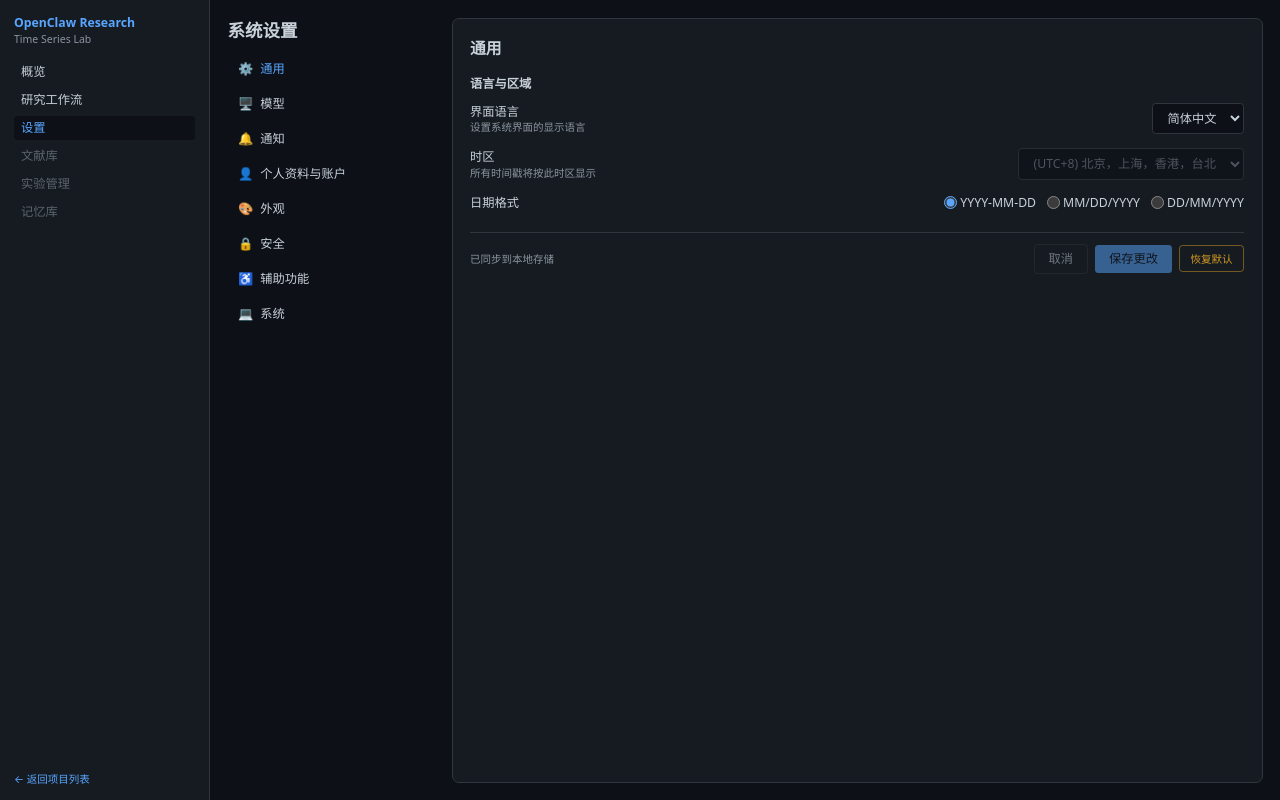
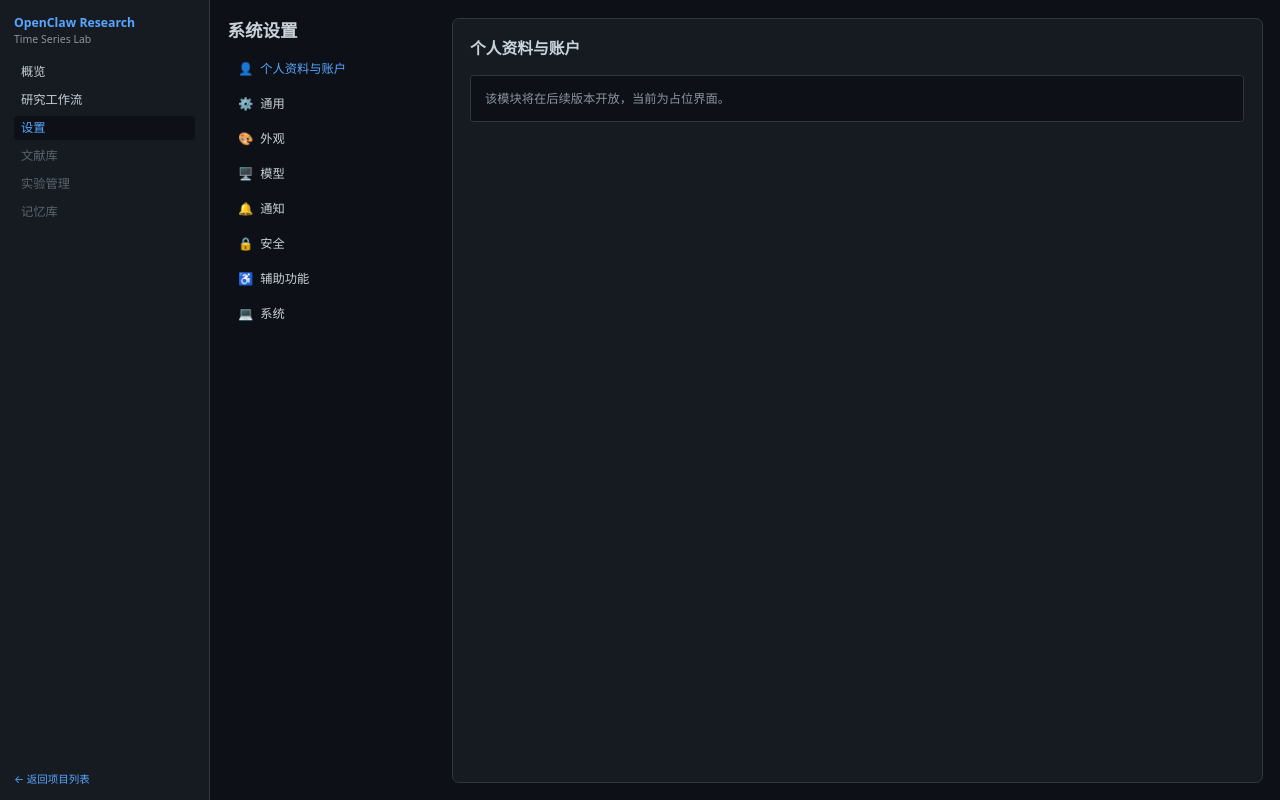
Before and after one commit to silence-breaker/ResearchClaw, a React (Vite) app in the folder researchclaw/web/: page /app/settings in a window 1280 px wide. Built offline with nearby package versions, Linux system fonts and the light colour scheme.

Commit message:
feat(settings): move 个人资料与账户 to first category

```diff
--- a/researchclaw/web/src/routes/SettingsPage.tsx
+++ b/researchclaw/web/src/routes/SettingsPage.tsx
@@ -4,11 +4,11 @@ import { useSettingsStore } from "../stores/settings";
 import type { AppSettings } from "../lib/settings";
 
 const CATEGORIES = [
+  { id: "profile", label: "个人资料与账户", icon: "👤" },
   { id: "general", label: "通用", icon: "⚙️" },
+  { id: "appearance", label: "外观", icon: "🎨" },
   { id: "model", label: "模型", icon: "🖥️" },
   { id: "notifications", label: "通知", icon: "🔔" },
-  { id: "profile", label: "个人资料与账户", icon: "👤" },
-  { id: "appearance", label: "外观", icon: "🎨" },
   { id: "security", label: "安全", icon: "🔒" },
   { id: "accessibility", label: "辅助功能", icon: "♿" },
   { id: "system", label: "系统", icon: "💻" }
@@ -17,7 +17,7 @@ const CATEGORIES = [
 type CategoryId = (typeof CATEGORIES)[number]["id"];
 
 export function SettingsPage() {
-  const [category, setCategory] = useState<CategoryId>("general");
+  const [category, setCategory] = useState<CategoryId>("profile");
 
   return (
     <div className="flex min-h-screen">
```
